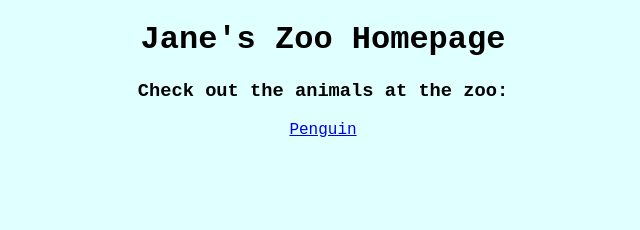
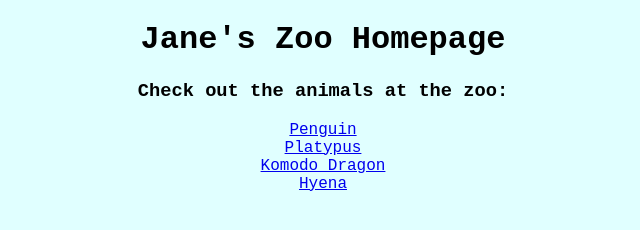
Before and after one commit to Jane23415/Assignment-1, a plain HTML site: page index.html in a window 1280 px wide. Shown: the whole page, without its empty margins (317-957 px from the left). Drawn offline with Linux system fonts and the light colour scheme.

Commit message:
updating index.html

```diff
--- a/index.html
+++ b/index.html
@@ -9,4 +9,13 @@
     <div class="link">
         <a href="penguin.html">Penguin</a>
     </div>
+    <div class="link">
+        <a href="platypus.html">Platypus</a>
+    </div>
+    <div class="link">
+        <a href="komodo_dragon.html">Komodo Dragon</a>
+    </div>
+    <div class="link">
+        <a href="hyena.html">Hyena</a>
+    </div>
 </body>
```
